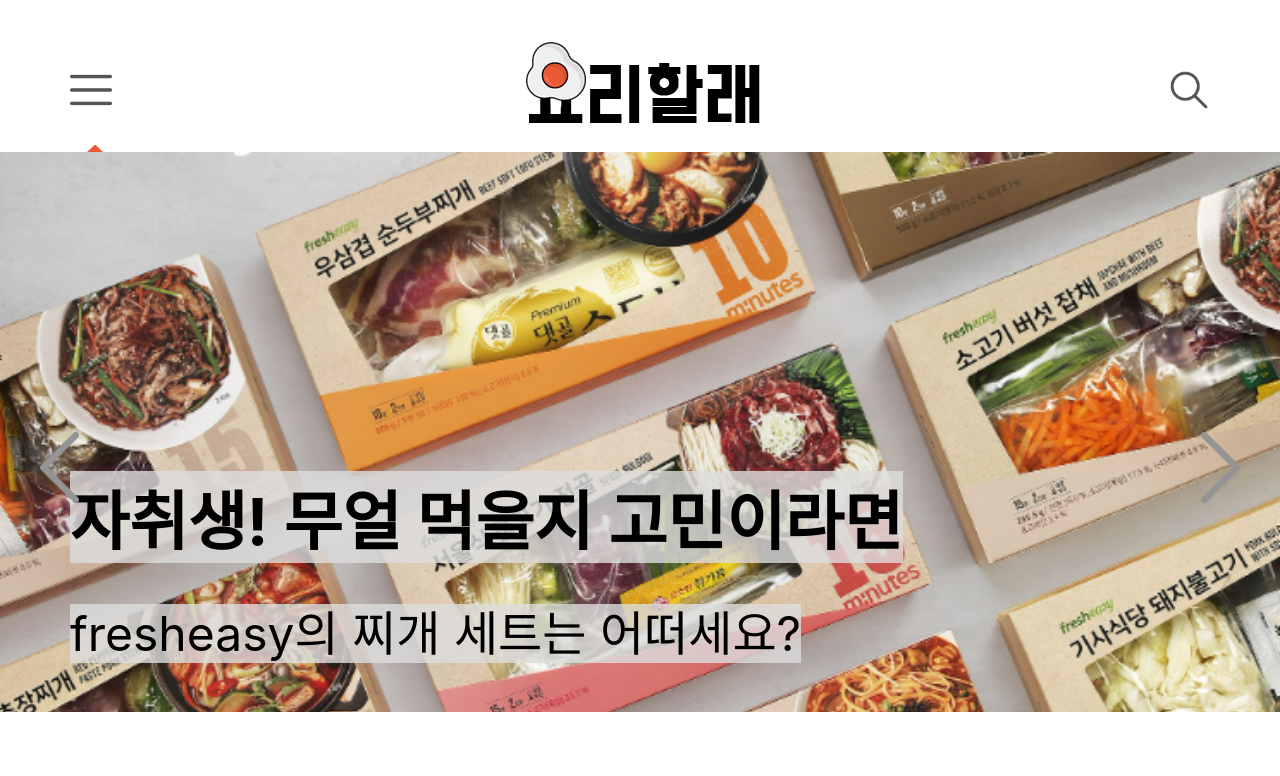
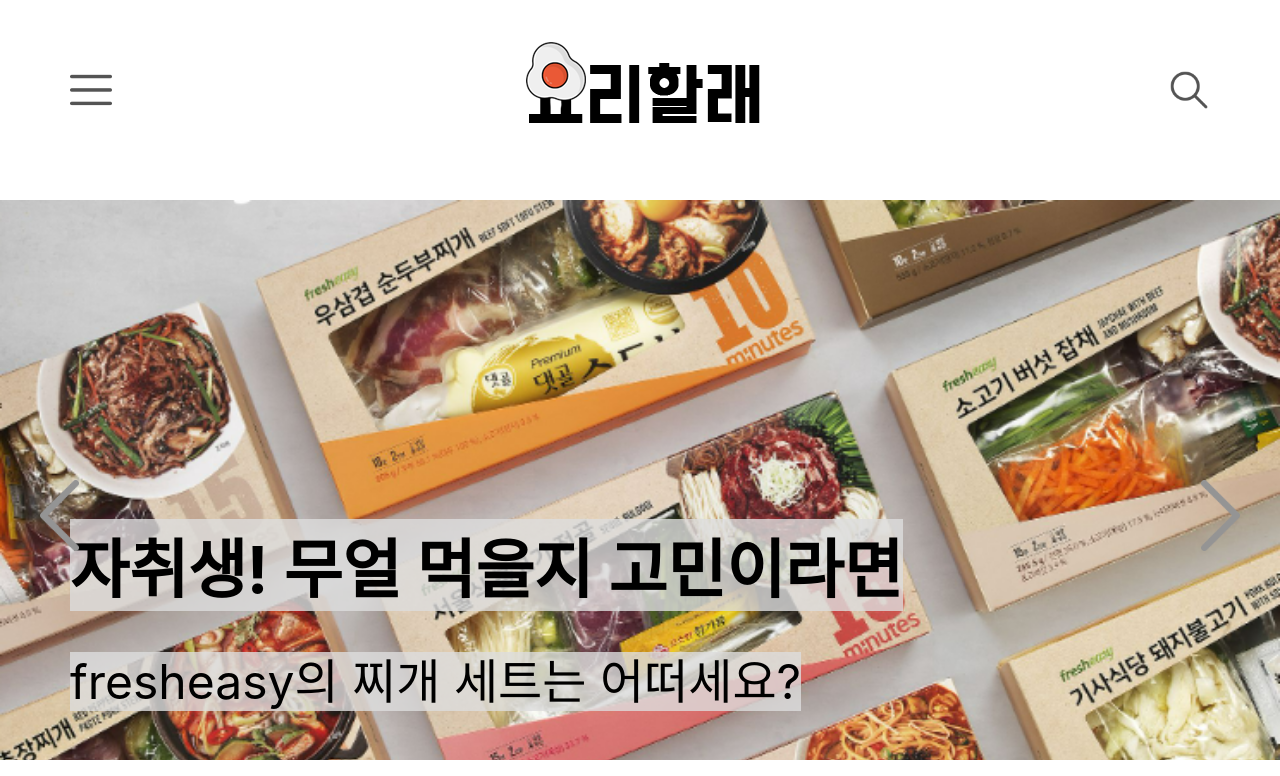
Before and after one commit to robbeca-code/cook, a React (Create React App) app: page / in a window 1280 px wide. Shown: the top 776 px of the page. Built offline with nearby package versions, Linux system fonts and the light colour scheme; grey boxes are pictures that could not be loaded.

Commit message:
Created a drop-down menu.

```diff
--- a/package.json
+++ b/package.json
@@ -6,6 +6,7 @@
     "@testing-library/jest-dom": "^5.16.5",
     "@testing-library/react": "^13.4.0",
     "@testing-library/user-event": "^13.5.0",
+    "classnames": "^2.3.2",
     "react": "^18.2.0",
     "react-dom": "^18.2.0",
     "react-router-dom": "^6.4.5",
--- a/src/App.css
+++ b/src/App.css
@@ -12,10 +12,20 @@ ol, ul {
   list-style-type: none;
 }
 
+button {
+  background-color: transparent;
+  border-style: none;
+  cursor: pointer;
+}
+
 
 /*   App   */
 .app-header {
-  height: 112px;
+  height: 180px;
+  position: fixed;
+  width: 100%;
+  z-index: 998;
+  background-color: #fff;
 }
 
 .tool-bar {
@@ -32,7 +42,7 @@ ol, ul {
 
 
 /*   Sidebar   */
-.slidebar {
+.hide-sidebar {
   position: fixed;
 	top: 120px;
 	left: 0px;
@@ -43,22 +53,28 @@ ol, ul {
   grid-template-rows: repeat(5, 100px);
   background-color: #fff;
 	row-gap: 1rem;
+  z-index: 999;
+  visibility: hidden;
 }
 
-.gnb-item {
+.show {
+  visibility: visible;
+}
+
+.side-item {
   display: flex;
   place-items: center;
 }
 
-.gnb-icon {
+.side-icon {
   width: 50px;
 }
 
-.gnb-title {
+.side-title {
   font-size: 30px;
   margin-top: 10px;
 }
 
-.gnb-title.click {
+.side-title.click {
   color: #E67E22;
 }
--- a/src/App.js
+++ b/src/App.js
@@ -1,19 +1,24 @@
 import './App.css';
 import React from 'react';
-import Home from './pages/Home';
+import Home from './routes/Home';
+import { useState } from 'react';
 import {Routes, Route, Link} from 'react-router-dom';
 
 function App() {
+  let [isOpen, setIsOpen] = useState(false);
+
   return (
     <div className="app">
       <header className="app-header">
         <nav className="tool-bar">
-          <a href="#">
+          <button type="button" onClick={() => {
+            setIsOpen(!isOpen);
+          }}>
             <img
               src={process.env.PUBLIC_URL + '/public-assets/menu.png'}
               alt="menu icon"
               className="top-icon menu" />
-          </a>
+          </button>
           <Link to="/">
             <img
               src={process.env.PUBLIC_URL + '/public-assets/logo.png'}
@@ -21,47 +26,56 @@ function App() {
               className="logo" />
           </Link>
 
-          <a href="#">
+          <Link to="#">
             <img
               src={process.env.PUBLIC_URL + '/public-assets/search.png'}
               alt="search icon"
               className="top-icon search" />
-          </a>
+          </Link>
         </nav>
       </header>
+
       <aside>
-        <Nav />
+        <Sidebar isOpen={isOpen} />
       </aside>
+
       <Routes>
-        <Route path="/" element={<Home />}/>
+        <Route path="/" element={<Home />} />
       </Routes>
     </div>
   );
 }
 
-function Nav() {
+function Sidebar(props) {
+  let isOpen;
+
+  if(!props.isOpen) {
+    isOpen = 'hide-sidebar';
+  } else {
+    isOpen = 'hide-sidebar show';
+  }
 
   return(
-    <ol className="slidebar">
-      <li className="gnb-item">
-        <img src="/public-assets/nav/click-home.png" alt="home icon" className="gnb-icon"/>
-        <span className="gnb-title click">홈</span>
+    <ol className={isOpen}>
+      <li className="side-item">
+        <img src="/public-assets/nav/click-home.png" alt="home icon" className="side-icon"/>
+        <span className="side-title click">홈</span>
       </li>
-      <li className="gnb-item">
-        <img src="/public-assets/nav/recipe.png" alt="recipe icon" className="gnb-icon"/>
-        <span className="gnb-title">레시피</span>
+      <li className="side-item">
+        <img src="/public-assets/nav/recipe.png" alt="recipe icon" className="side-icon"/>
+        <span className="side-title">레시피</span>
       </li>
-      <li className="gnb-item">
-        <img src="/public-assets/nav/main.png" alt="main icon" className="gnb-icon main"/>
-        <span className="gnb-title">나눔/신청</span>
+      <li className="side-item">
+        <img src="/public-assets/nav/main.png" alt="main icon" className="side-icon main"/>
+        <span className="side-title">나눔/신청</span>
       </li>
-      <li className="gnb-item">
-        <img src="/public-assets/nav/chat.png" alt="chatting icon" className="gnb-icon"/>
-        <span className="gnb-title">채팅</span>
+      <li className="side-item">
+        <img src="/public-assets/nav/chat.png" alt="chatting icon" className="side-icon"/>
+        <span className="side-title">채팅</span>
       </li>
-      <li className="gnb-item">
-        <img src="/public-assets/nav/mypage.png" alt="mypage icon" className="gnb-icon"/>
-        <span className="gnb-title">마이페이지</span>
+      <li className="gnsideb-item">
+        <img src="/public-assets/nav/mypage.png" alt="mypage icon" className="side-icon"/>
+        <span className="side-title">마이페이지</span>
       </li>
     </ol>
   );
--- a/src/pages/Home.css
+++ b/src/routes/Home.css
@@ -1,5 +1,6 @@
 .Home {
   margin: 0 auto;
+  padding-top: 200px;
 }
 
 /*   Slide   */
```
Also changed, not shown: src/routes/Home.js (renamed from src/pages/Home.js), src/routes/data.js (renamed from src/pages/data.js), 1 other file (tests, documents, lock files or other folders).
